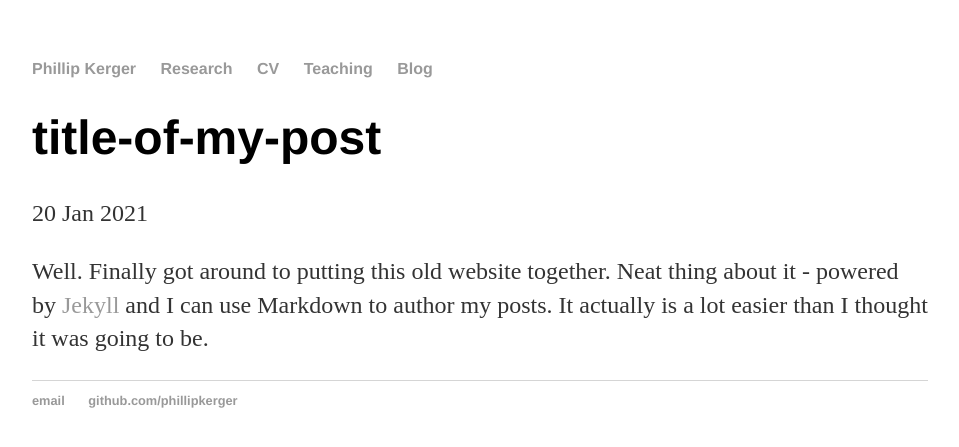
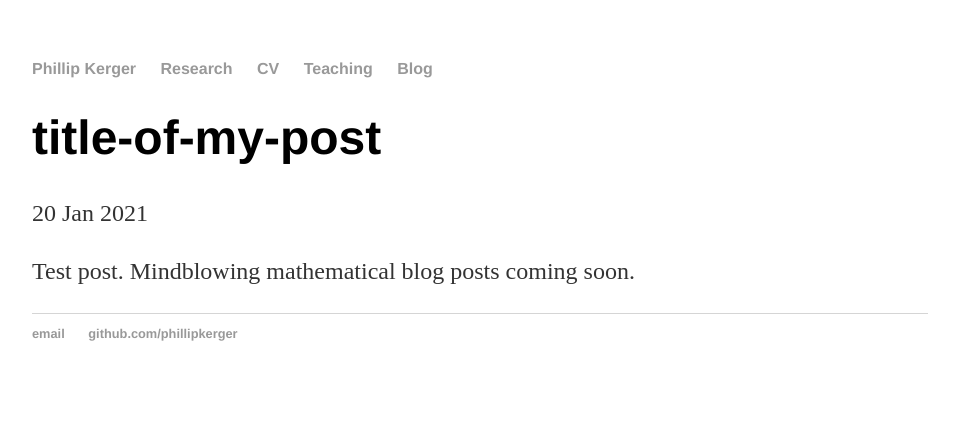
Before and after one commit to PhillipKerger/phillipkerger.github.io, a Jekyll site: the page built from _posts/2021-01-20-title-of-my-post.md, in a window 1280 px wide. Shown: the top 447 px of the page, without its empty margins (160-1119 px from the left). Built offline with Jekyll 4.4.1, drawn with Linux system fonts in a browser that asks for light colours.

Commit message:
Update 2021-01-20-title-of-my-post.md

```diff
--- a/_posts/2021-01-20-title-of-my-post.md
+++ b/_posts/2021-01-20-title-of-my-post.md
@@ -4,4 +4,4 @@
 date: 2021-01-20
 ---
 
-Well. Finally got around to putting this old website together. Neat thing about it - powered by [Jekyll](http://jekyllrb.com) and I can use Markdown to author my posts. It actually is a lot easier than I thought it was going to be.
+Test post. Mindblowing mathematical blog posts coming soon.
```
